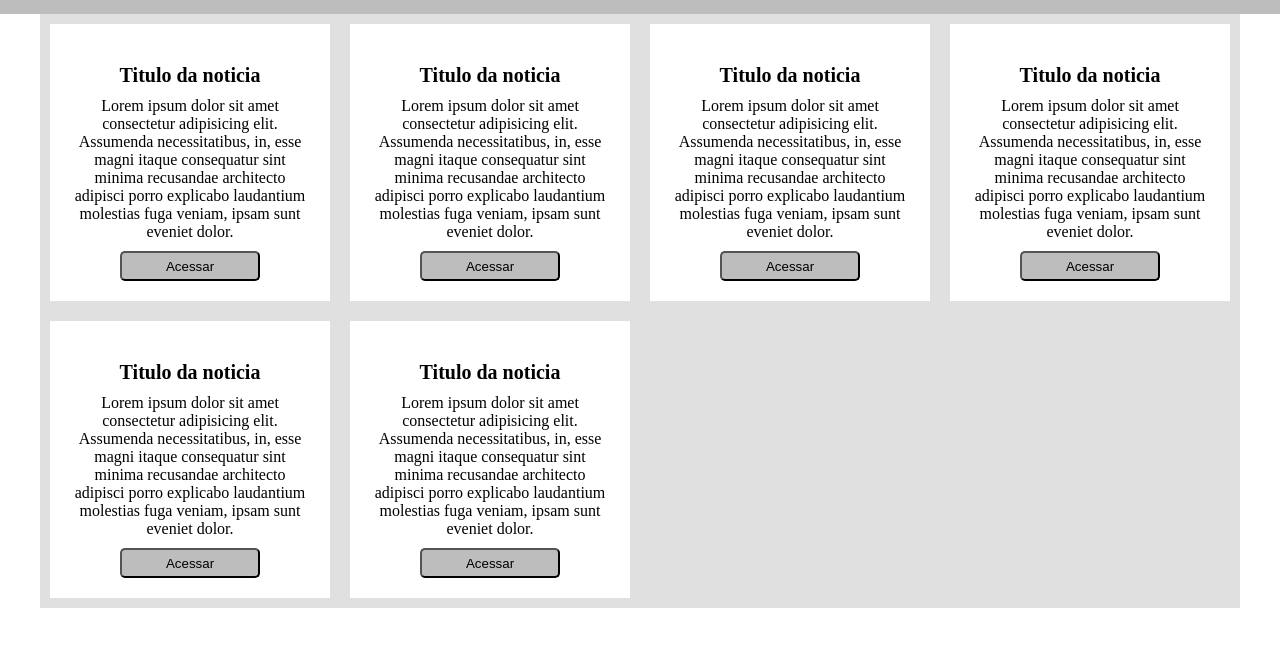
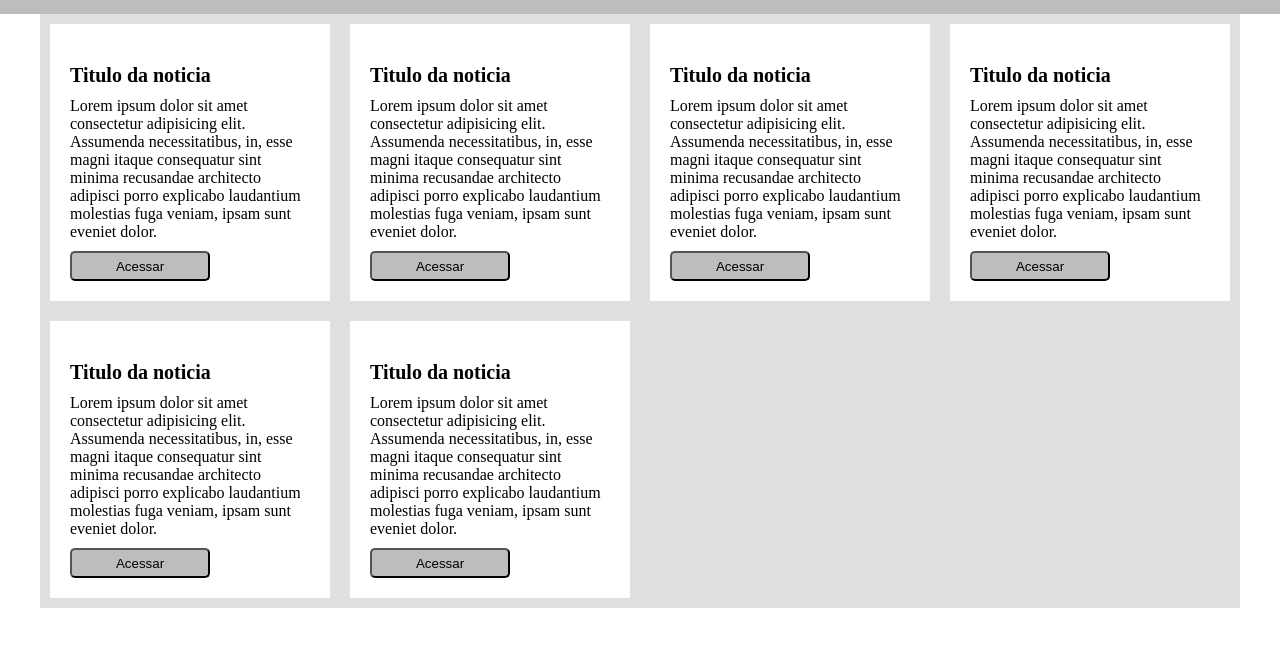
Before and after one commit to italods/JobNews, a plain HTML site: page index.html in a window 1280 px wide. Shown: the part 56-702 px from the top of the page. Drawn offline with Linux system fonts and the light colour scheme.

Commit message:
Update style.css

```diff
--- a/style.css
+++ b/style.css
@@ -59,7 +59,6 @@ nav a{
 .card{
   width: calc(25% - 20px);
   margin: 10px;
-  text-align: center;
   padding: 20px;
   background: white;
 }
@@ -71,11 +70,13 @@ nav a{
 }
 
 .card button{
+  display: flex;
+  justify-content: center;
+  align-items: center;
   width: 140px;
   height: 30px;
   border-radius: 5px;
-  justify-content: center;
-  align-items: center;
+
   margin-top: 10px;
   background: var(--gray);
   cursor: pointer;
```
